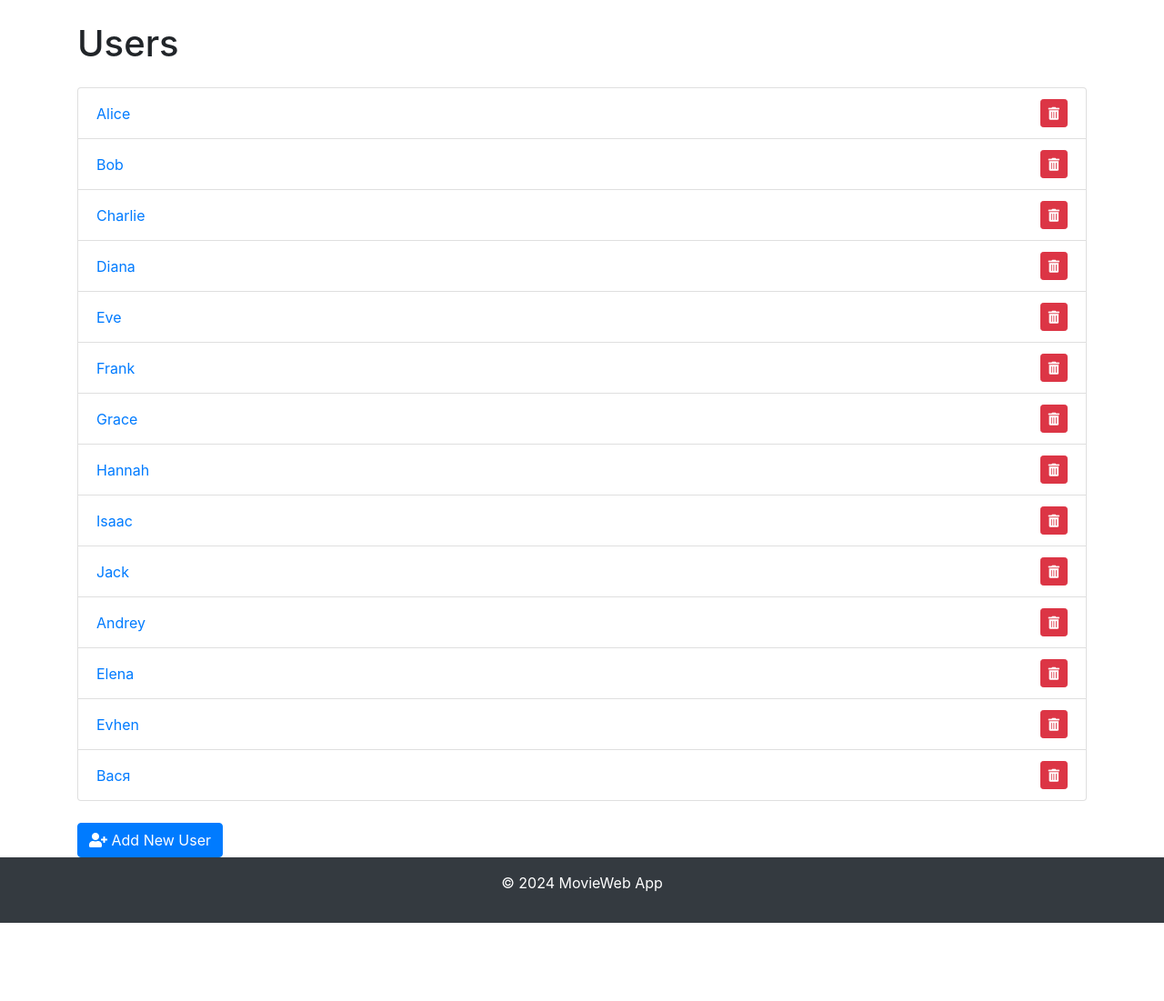
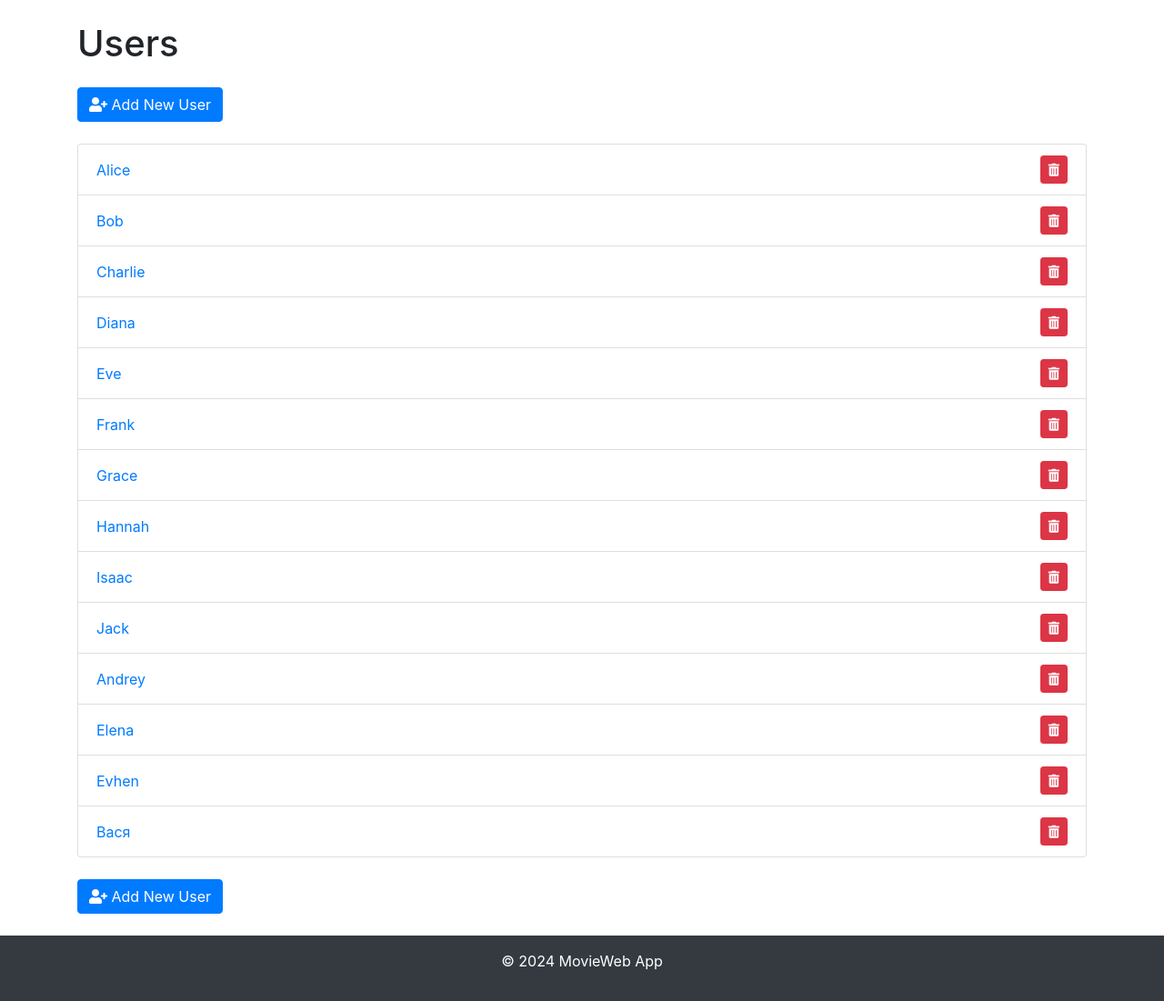
Before and after one commit to Mazdaratti/Movie_Web_App, a Flask app: page /users in a window 1280 px wide. Shown: the part 56-1157 px from the top of the page at 91% size. Before the commit the page ends 1071 px from the top, so only its background shows below. Run offline with Flask 3, Linux system fonts and the light colour scheme; data comes from the database, SQL or seed files in the repository; some libraries are stand-ins or nearby versions.

Commit message:
Small styling improvements

```diff
--- a/templates/add_movie.html
+++ b/templates/add_movie.html
@@ -26,5 +26,6 @@
         </button>
         <a href="{{ url_for('user_movies', user_id=user_id) }}" class="btn btn-secondary ml-2">Back to Movie List</a>
     </form>
+    <br>
 </div>
 {% endblock %}
--- a/templates/add_user.html
+++ b/templates/add_user.html
@@ -26,5 +26,6 @@
         </button>
         <a href="{{ url_for('list_users') }}" class="btn btn-secondary ml-2">Back to Users List</a>
     </form>
+    <br>
 </div>
 {% endblock %}
--- a/templates/users.html
+++ b/templates/users.html
@@ -5,7 +5,12 @@
 {% block content %}
 <div class="mt-4">
     <h1 class="mb-4">Users</h1>
-
+    <div class="mt-4">
+        <a href="{{ url_for('add_user') }}" class="btn btn-primary">
+            <i class="fas fa-user-plus"></i> Add New User
+        </a>
+    </div>
+    <br>
     <!-- User List -->
     <ul class="list-group">
         {% for user in users %}
@@ -31,5 +36,6 @@
             <i class="fas fa-user-plus"></i> Add New User
         </a>
     </div>
+    <br>
 </div>
 {% endblock %}
```
Also changed, not shown: templates/user_movies.html (+7 -1 lines).
